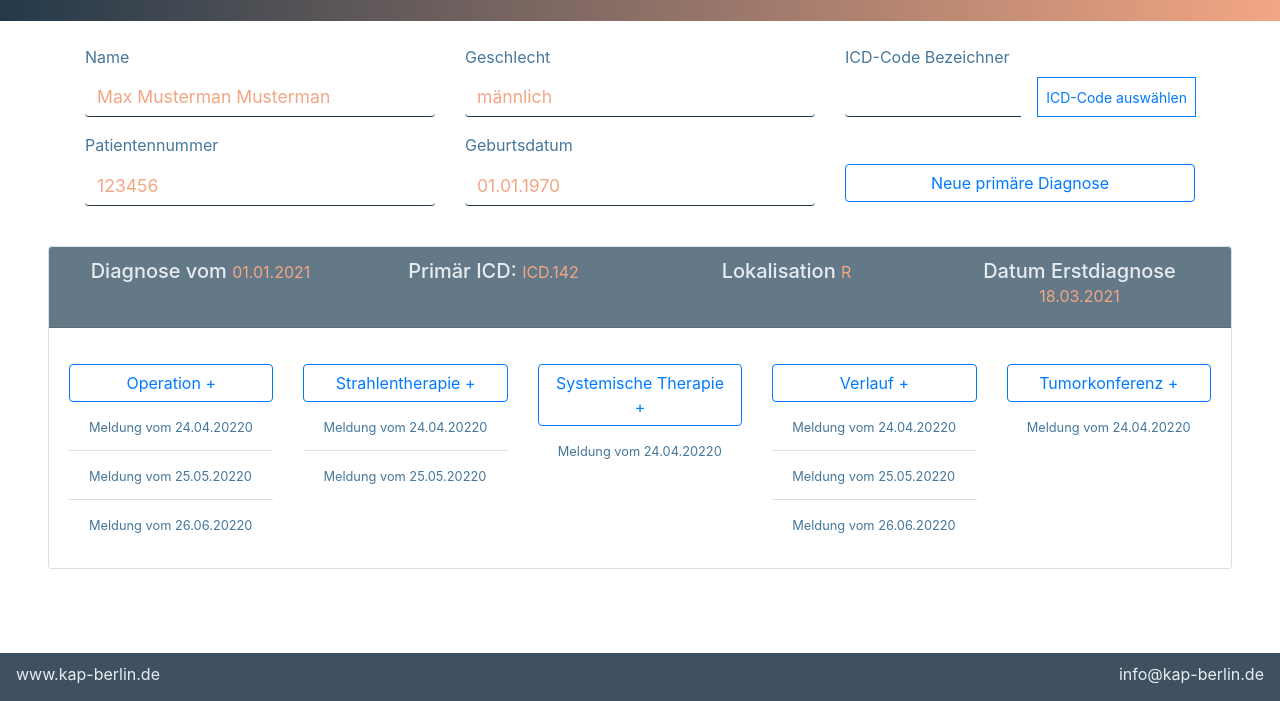
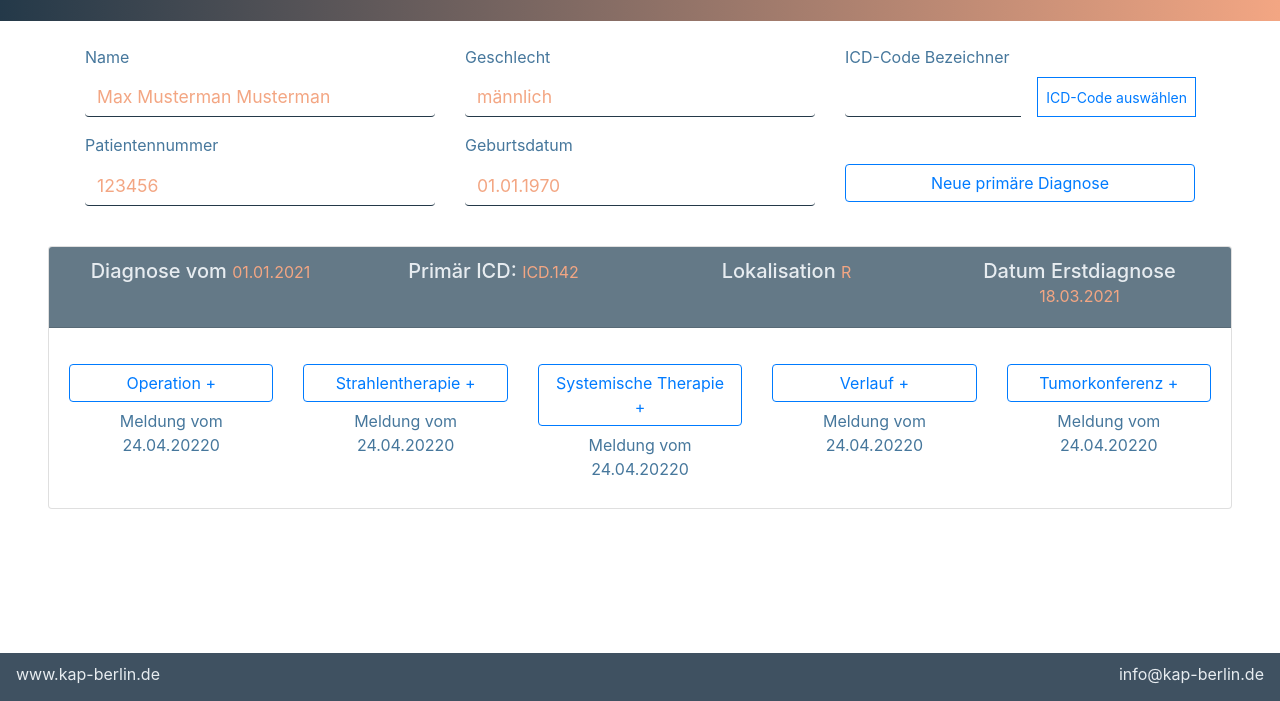
Before and after one commit to Socraf/Krebsregister, a plain HTML site: page body2.html in a window 1280 px wide. Shown: the part 99-800 px from the top of the page. Drawn offline with nearby package versions, Linux system fonts and the light colour scheme.

Commit message:
19.03.2021 - 2

```diff
--- a/body2.html
+++ b/body2.html
@@ -205,88 +205,83 @@
                     <div class="card-body">
                         <div class="row" style="padding-top: 1em;">
                             <div class="col">
-                                <a class="btn btn-outline-primary btn-block btn-head" data-placement="top" data-toggle="tooltip" title="neu">
+                                <form action="SAPEVENT:ONNEW_OP">
+                                    <button class="btn btn-outline-primary btn-block btn-head" id="new_icd" type="submit">
                                         Operation +
-                                </a>
+                                    </button>
+                                </form>
                                 <ul class="list-group list-group-flush text-left">
-                                    <a class="list-group-item item_color" href="#">
-                                        <small>
+                                    <form action="SAPEVENT:ONNEW_OP_DOC">
+                                        <input hidden="" type="text" value="Index">
+                                            <button class="btn btn-link" style="color: #46779c;" type="submit">
                                                 Meldung vom 24.04.20220
-                                        </small>
-                                    </a>
-                                    <a class="list-group-item item_color" href="#">
-                                        <small>
-                                            Meldung vom 25.05.20220
-                                        </small>
-                                    </a>
-                                    <a class="list-group-item item_color" href="#">
-                                        <small>
-                                            Meldung vom 26.06.20220
-                                        </small>
-                                    </a>
+                                            </button>
+                                        </input>
+                                    </form>
                                 </ul>
                             </div>
                             <div class="col">
-                                <a class="btn btn-outline-primary btn-block btn-head" data-placement="top" data-toggle="tooltip" title="neu">
+                                <form action="SAPEVENT:ONNEW_STRAHL">
+                                    <button class="btn btn-outline-primary btn-block btn-head" id="new_icd" type="submit">
                                         Strahlentherapie +
-                                </a>
+                                    </button>
+                                </form>
                                 <ul class="list-group list-group-flush text-left">
-                                    <a class="list-group-item item_color" href="#">
-                                        <small>
+                                    <form action="SAPEVENT:ONNEW_STRAHL_DOC">
+                                        <input hidden="" type="text" value="Index">
+                                            <button class="btn btn-link" style="color: #46779c;" type="submit">
                                                 Meldung vom 24.04.20220
-                                        </small>
-                                    </a>
-                                    <a class="list-group-item item_color" href="#">
-                                        <small>
-                                            Meldung vom 25.05.20220
-                                        </small>
-                                    </a>
+                                            </button>
+                                        </input>
+                                    </form>
                                 </ul>
                             </div>
                             <div class="col">
-                                <a class="btn btn-outline-primary btn-block btn-head" data-placement="top" data-toggle="tooltip" title="neu">
+                                <form action="SAPEVENT:ONNEW_SISTHERA">
+                                    <button class="btn btn-outline-primary btn-block btn-head" id="new_icd" type="submit">
                                         Systemische Therapie +
-                                </a>
+                                    </button>
+                                </form>
                                 <ul class="list-group list-group-flush text-left">
-                                    <a class="list-group-item item_color" href="#">
-                                        <small>
+                                    <form action="SAPEVENT:ONNEW_SISTHERA_DOC">
+                                        <input hidden="" type="text" value="Index">
+                                            <button class="btn btn-link" style="color: #46779c;" type="submit">
                                                 Meldung vom 24.04.20220
-                                        </small>
-                                    </a>
+                                            </button>
+                                        </input>
+                                    </form>
                                 </ul>
                             </div>
                             <div class="col">
-                                <a class="btn btn-outline-primary btn-block btn-head" data-placement="top" data-toggle="tooltip" title="neu">
+                                <form action="SAPEVENT:ONNEW_VERLAUF">
+                                    <button class="btn btn-outline-primary btn-block btn-head" id="new_icd" type="submit">
                                         Verlauf +
-                                </a>
+                                    </button>
+                                </form>
                                 <ul class="list-group list-group-flush text-left">
-                                    <a class="list-group-item item_color" href="#">
-                                        <small>
+                                    <form action="SAPEVENT:ONNEW_VERLAUF_DOC">
+                                        <input hidden="" type="text" value="Index">
+                                            <button class="btn btn-link" style="color: #46779c;" type="submit">
                                                 Meldung vom 24.04.20220
-                                        </small>
-                                    </a>
-                                    <a class="list-group-item item_color" href="#">
-                                        <small>
-                                            Meldung vom 25.05.20220
-                                        </small>
-                                    </a>
-                                    <a class="list-group-item item_color" href="#">
-                                        <small>
-                                            Meldung vom 26.06.20220
-                                        </small>
-                                    </a>
+                                            </button>
+                                        </input>
+                                    </form>
                                 </ul>
                             </div>
                             <div class="col">
-                                <a class="btn btn-outline-primary btn-block btn-head" data-placement="top" data-toggle="tooltip" title="neu">
+                                <form action="SAPEVENT:ONNEW_TUMOR">
+                                    <button class="btn btn-outline-primary btn-block btn-head" id="new_icd" type="submit">
                                         Tumorkonferenz +
-                                </a>
+                                    </button>
+                                </form>
                                 <ul class="list-group list-group-flush text-left">
-                                    <a class="list-group-item item_color" href="#">
-                                        <small>
+                                    <form action="SAPEVENT:ONNEW_TUMOR_DOC">
+                                        <input hidden="" type="text" value="Index">
+                                            <button class="btn btn-link " style="color: #46779c;" type="submit">
                                                 Meldung vom 24.04.20220
-                                        </small>
-                                    </a>
+                                            </button>
+                                        </input>
+                                    </form>
                                 </ul>
                             </div>
                         </div>
--- a/style.css
+++ b/style.css
@@ -7,7 +7,6 @@
     border: 1px solid #243949;
 }
 .btn-head:hover {
-    /*background-image: linear-gradient(to right, #243949 0%, #517fa4 100%);*/
     background-image: linear-gradient(to right, #3F5161 0%, #6a859c 100%);
     color: white;
     border: 0;
```
Lines whose indentation alone changed are shown as unchanged.
